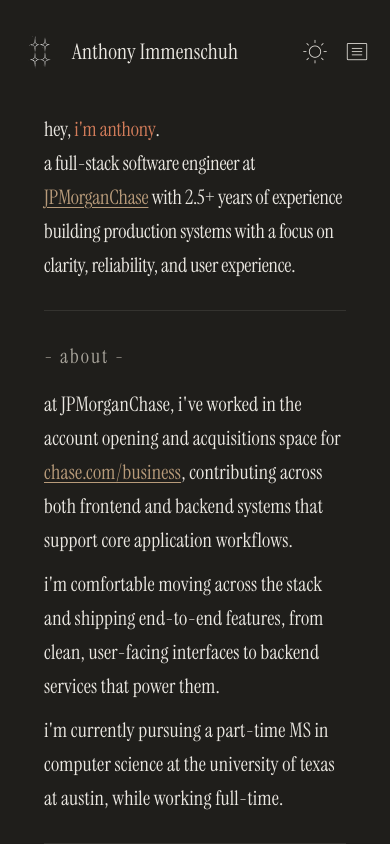
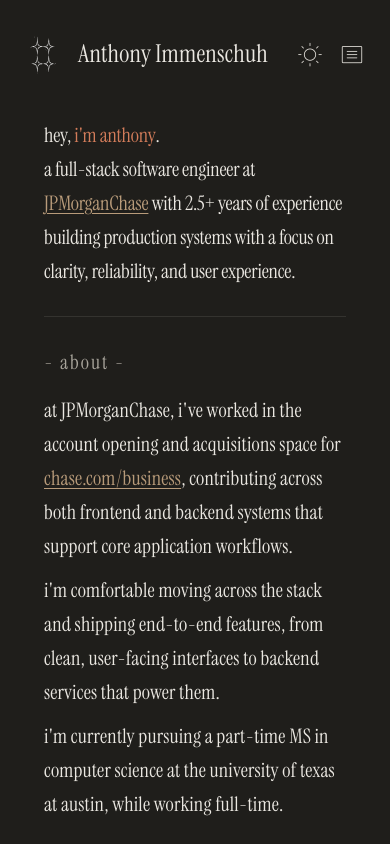
Before and after one commit to anthonyimmen/portfolio-v2, a Next.js app in the folder portfolio-v2/: page / in a window 390 px wide. Shown: the top 844 px of the page. Built offline with nearby package versions, Linux system fonts and the light colour scheme.

Commit message:
padding and sizing updates

```diff
--- a/portfolio-v2/app/globals.css
+++ b/portfolio-v2/app/globals.css
@@ -357,17 +357,18 @@
     position: absolute;
     right: 0;
     top: 50%;
+    padding-right: 5px;
     transform: translateY(-50%);
     gap: 16px;
   }
 
   .brand {
-    font-size: clamp(18px, 5.5vw, 24px);
+    font-size: clamp(20px, 6.3vw, 28px);
   }
 
   .brand-logo {
-    width: 40px;
-    height: 40px;
+    width: 46px;
+    height: 46px;
   }
 
   .icon-button .ph {
```
